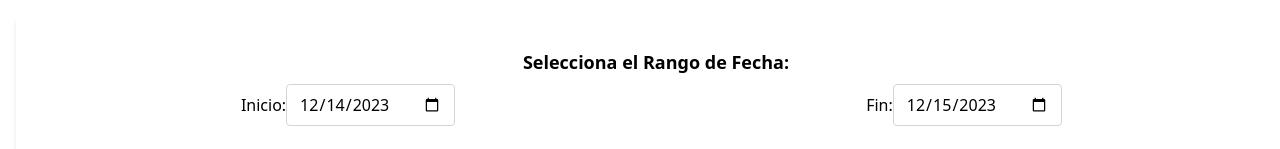
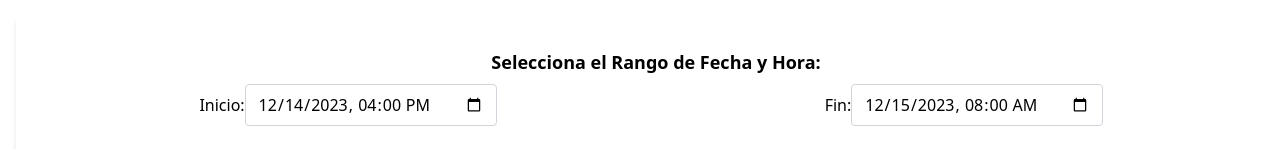
Before and after one commit to Cristian84Molina/AppDrinks, a React (Vite) app in the folder Front/: page /cierre in a window 1280 px wide. Shown: the top 149 px of the page. Built offline with nearby package versions, Linux system fonts and the light colour scheme; no server answers; a web font is replaced by a local one.

Commit message:
first commit

```diff
--- a/Front/index.html
+++ b/Front/index.html
@@ -2,10 +2,10 @@
 <html lang="en">
   <head>
     <meta charset="UTF-8" />
-    <link rel="icon" type="image/svg+xml" href="/vite.svg" />
+    <link rel="icon" type="image/svg+xml" href="https://i.postimg.cc/Pr0bfwMx/trago-de-tequila.png" />
     <link href="https://fonts.googleapis.com/css2?family=Fredericka+the+Great&display=swap" rel="stylesheet">
     <meta name="viewport" content="width=device-width, initial-scale=1.0" />
-    <title>Vite + React</title>
+    <title>App Drinks</title>
   </head>
   <body>
     <div id="root"></div>
--- a/Front/src/App.jsx
+++ b/Front/src/App.jsx
@@ -20,7 +20,7 @@ function App() {
   return (
     <Routes>
       <Route exact path='/' element={<Login />}/>
-      <Route exact path ='/admin' element={<Admin />} />
+
       <Route exact path="/home" element={<Home />} />
       <Route exact path="/admin/drinks" element={<Admin />} />
       <Route exact path='/admin/NewDrinks' element={<AdminNewDrinks />} />
--- a/Front/src/Views/CierreDia.jsx
+++ b/Front/src/Views/CierreDia.jsx
@@ -5,13 +5,26 @@ import { useSelector } from "react-redux";
 const CierreDia = () => {
   const obtenerFechaPorDefecto = () => {
     const fechaActual = new Date();
-    fechaActual.setDate(fechaActual.getDate() - 1); // Obtener el día anterior
-    return fechaActual.toISOString().slice(0, 10); // Formato "YYYY-MM-DD"
+    const fechaInicio = new Date();
+    const fechaFin = new Date();
+
+    // Establecer la hora de inicio a las 18:00 del día anterior
+    fechaInicio.setDate(fechaActual.getDate() - 1);
+    fechaInicio.setHours(16, 0, 0, 0);
+
+    // Establecer la hora de fin a las 11:00 del día actual
+    fechaFin.setHours(8, 0, 0, 0);
+
+    return {
+      startDate: fechaInicio.toISOString().slice(0, 16), // Formato "YYYY-MM-DDTHH:mm"
+      endDate: fechaFin.toISOString().slice(0, 16),
+    };
   };
 
+  const [dates, setDates] = useState(obtenerFechaPorDefecto());
+  const [startDate, setStartDate] = useState(dates.startDate);
+  const [endDate, setEndDate] = useState(dates.endDate);
   const [data, setData] = useState([]);
-  const [startDate, setStartDate] = useState(obtenerFechaPorDefecto());
-  const [endDate, setEndDate] = useState(new Date().toISOString().slice(0, 10));
   const [totalBruto, setTotalBruto] = useState(0);
   const [totalsByPayment, setTotalsByPayment] = useState({});
   const rutaPpal = useSelector((state) => state.rutaReducer.rutaPrincipal);
@@ -24,21 +37,17 @@ const CierreDia = () => {
         const result = await response.json();
 
         const filteredData = result.filter((item) => {
-          const itemDate = new Date(item.fecha).toISOString().slice(0, 10);
+          const itemDate = new Date(item.fecha).toISOString().slice(0, 16);
           return itemDate >= startDate && itemDate <= endDate;
         });
 
         setData(filteredData);
 
-        const totalBruto = filteredData.reduce(
-          (sum, item) => sum + item.bruto,
-          0
-        );
+        const totalBruto = filteredData.reduce((sum, item) => sum + item.bruto, 0);
         setTotalBruto(totalBruto);
 
         const totalsByPayment = filteredData.reduce((totals, item) => {
-          const formaPago =
-            item.detaformaspagos[0]?.formaspago?.name || "Sin especificar";
+          const formaPago = item.detaformaspagos[0]?.formaspago?.name || "Sin especificar";
           totals[formaPago] = (totals[formaPago] || 0) + item.bruto;
           return totals;
         }, {});
@@ -56,14 +65,14 @@ const CierreDia = () => {
       <div className="m-4 p-8 bg-white rounded shadow-md w-full">
         <div className="mb-6">
           <h2 className="text-lg font-bold mb-2">
-            Selecciona el Rango de Fecha:
+            Selecciona el Rango de Fecha y Hora:
           </h2>
           <div className="grid grid-cols-2 gap-4">
             <div>
               <label>
                 Inicio:
                 <input
-                  type="date"
+                  type="datetime-local"
                   value={startDate}
                   onChange={(e) => setStartDate(e.target.value)}
                   className="border border-gray-300 rounded px-3 py-2 focus:outline-none focus:border-blue-500"
@@ -74,7 +83,7 @@ const CierreDia = () => {
               <label>
                 Fin:
                 <input
-                  type="date"
+                  type="datetime-local"
                   value={endDate}
                   onChange={(e) => setEndDate(e.target.value)}
                   className="border border-gray-300 rounded px-3 py-2 focus:outline-none focus:border-blue-500"
--- a/Front/src/Views/Login.jsx
+++ b/Front/src/Views/Login.jsx
@@ -1,4 +1,4 @@
-import React, { useState, useEffect } from 'react';
+import { useState, useEffect } from 'react';
 import { useNavigate } from 'react-router-dom';
 import NavBarAdmin from '../Components/NavBarAdmin';
 import users from '../Components/users';
@@ -13,7 +13,7 @@ const Login = () => {
 
   useEffect(() => {
     if (userRole === 'admin') {
-      navigate('/admin');
+      navigate('/admin/drinks');
     }
   }, [userRole, navigate]);
 
@@ -41,7 +41,7 @@ const Login = () => {
       // Verifica el tipo de usuario
       if (user.role === 'admin') {
         // Usuario administrador, redirige a la ruta "/admin"
-        navigate('/admin');
+        navigate('admin/drinks');
       } else if (user.role === 'cajero') {
         // Usuario cajero, redirige a la página sin acceso al administrador
         redirectToHome();
```
Also changed, not shown: 1 other file (tests, documents, lock files or other folders).
